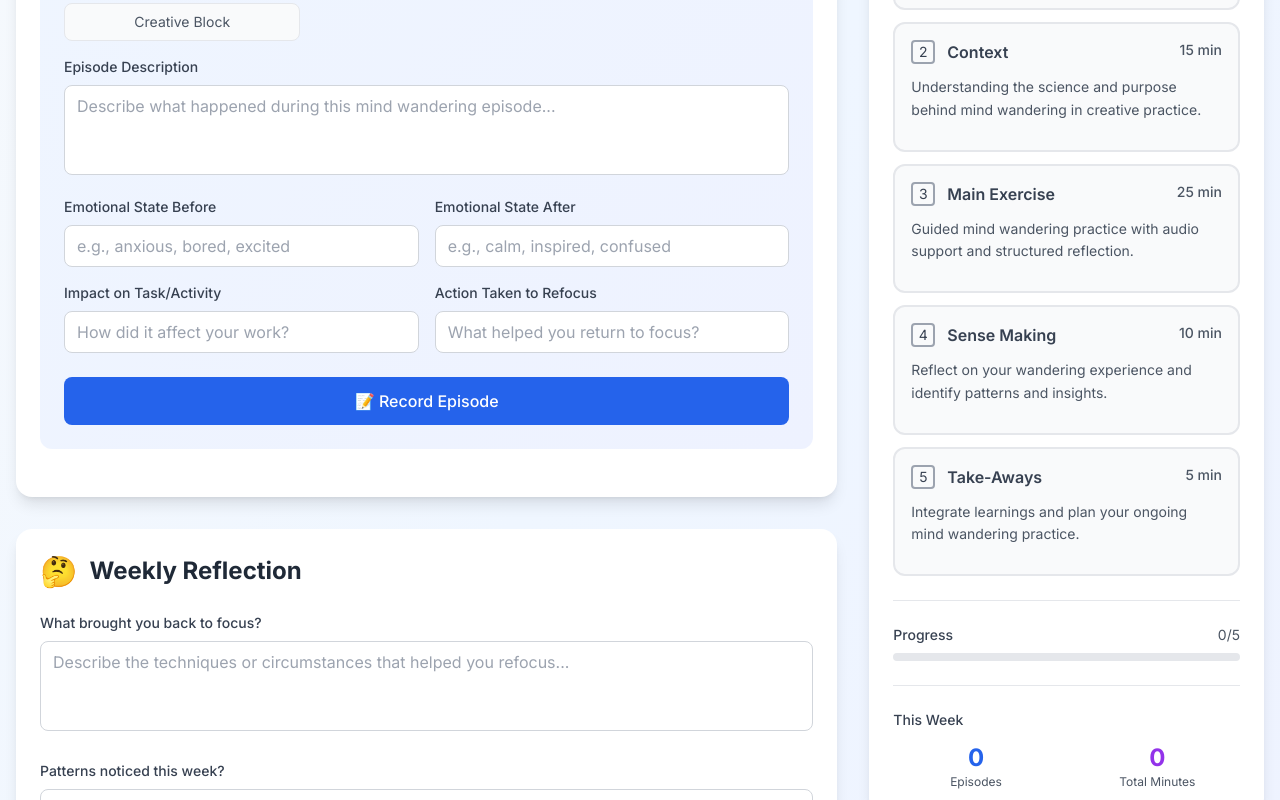
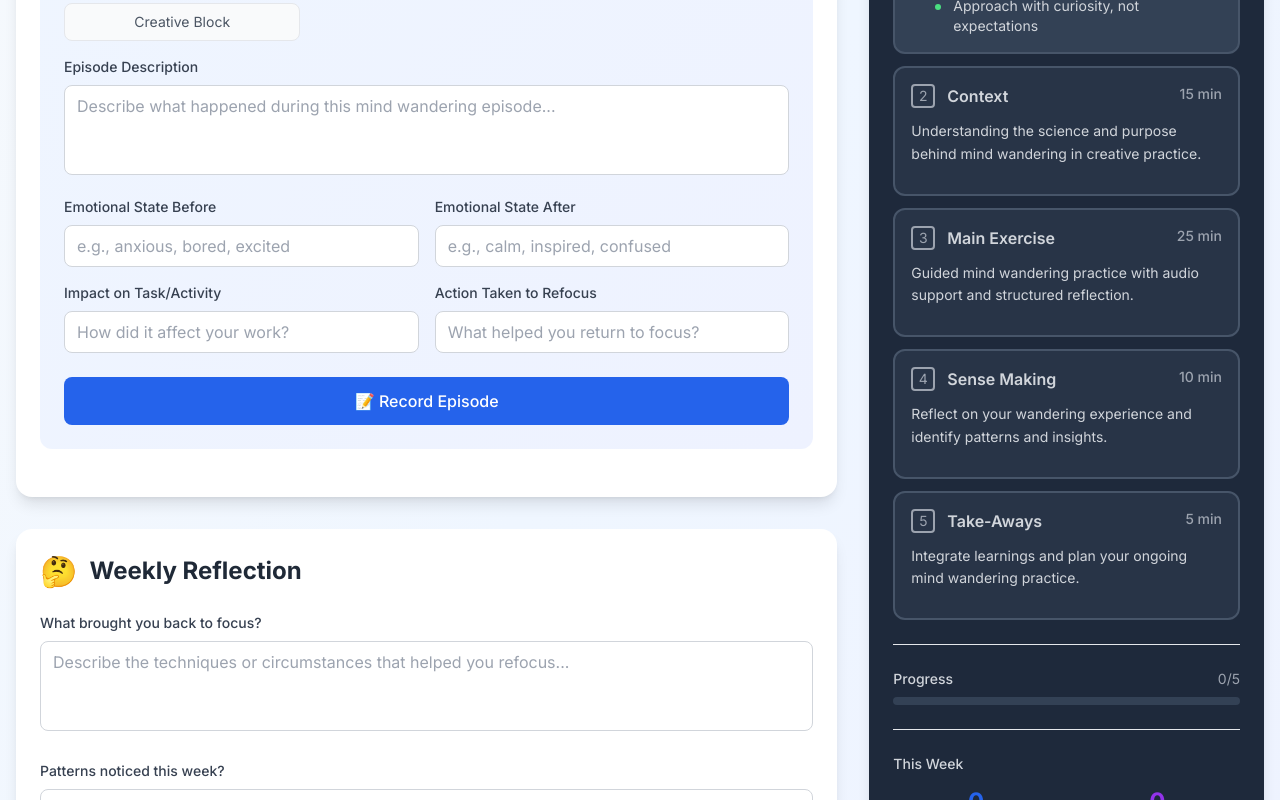
Before and after one commit to MartijnMesman/ConnectedCreativity, a Next.js app: page /course/week/2 in a window 1280 px wide. Shown: the part 640-1440 px from the top of the page. Built offline with nearby package versions, Linux system fonts and the light colour scheme.

Commit message:
Update Week 2 Anchoring Element to Match Reference Design

```diff
--- a/src/app/course/week/2/page.tsx
+++ b/src/app/course/week/2/page.tsx
@@ -457,16 +457,19 @@ export default function Week2Page() {
 
           {/* Session Components Sidebar */}
           <div className="lg:col-span-1">
-            <div className="bg-white rounded-2xl shadow-lg p-6 sticky top-8">
-              <h2 className="text-xl font-bold text-gray-800 mb-6">Session Components</h2>
+            <div className="bg-slate-800 rounded-2xl shadow-lg p-6 sticky top-8">
+              <h2 className="text-xl font-bold text-white mb-6">Session Components</h2>
+              <div className="text-gray-300 text-sm mb-6">0 of 5 completed</div>
               <div className="space-y-3">
                 {components.map((component) => (
                   <div
                     key={component.id}
                     className={`p-4 rounded-xl border-2 transition-all duration-200 ${
                       component.completed
-                        ? 'bg-green-50 border-green-300 text-green-800'
-                        : 'bg-gray-50 border-gray-200 text-gray-700 hover:bg-gray-100'
+                        ? 'bg-green-900/30 border-green-500 text-green-300'
+                        : component.id === 1
+                        ? 'bg-slate-700 border-slate-600 text-white'
+                        : 'bg-slate-700/50 border-slate-600 text-gray-300 hover:bg-slate-700'
                     }`}
                   >
                     <div className="flex items-start justify-between mb-3">
@@ -474,27 +477,19 @@ export default function Week2Page() {
                         <div className={`w-6 h-6 rounded border-2 flex items-center justify-center text-sm ${
                           component.completed
                             ? 'bg-green-500 border-green-500 text-white'
-                            : component.id === 1
-                            ? 'border-white text-white'
-                            : 'border-gray-400'
+                            : 'border-gray-400 text-gray-400'
                         }`}>
                           {component.completed ? '✓' : component.id}
                         </div>
                         <div>
-                          <h3 className={`font-semibold text-base ${
-                            component.id === 1 ? 'text-white' : ''
-                          }`}>{component.title}</h3>
+                          <h3 className="font-semibold text-base">{component.title}</h3>
                         </div>
                       </div>
-                      <span className={`text-sm font-medium ${
-                        component.id === 1 ? 'text-white' : 'text-gray-600'
-                      }`}>
+                      <span className="text-sm font-medium text-gray-400">
                         {component.duration}
                       </span>
                     </div>
-                    <p className={`text-sm leading-relaxed mb-3 ${
-                      component.id === 1 ? 'text-gray-300' : 'text-gray-600'
-                    }`}>
+                    <p className="text-sm leading-relaxed mb-3 text-gray-300">
                       {component.description}
                     </p>
 
@@ -505,12 +500,12 @@ export default function Week2Page() {
                           <div className="w-4 h-4 bg-green-500 rounded flex items-center justify-center">
                             <span className="text-white text-xs">✓</span>
                           </div>
-                          <p className="text-sm font-medium text-white">Your preparation checklist:</p>
+                          <p className="text-sm font-medium text-green-400">Your preparation checklist:</p>
                         </div>
                         <ul className="space-y-2 ml-6">
                           {component.content.checklist.map((item: string, index: number) => (
                             <li key={index} className="text-sm text-gray-300 flex items-start">
-                              <span className="w-1.5 h-1.5 bg-gray-400 rounded-full mt-2 mr-3 flex-shrink-0"></span>
+                              <span className="w-1.5 h-1.5 bg-green-400 rounded-full mt-2 mr-3 flex-shrink-0"></span>
                               {item}
                             </li>
                           ))}
@@ -524,10 +519,10 @@ export default function Week2Page() {
               {/* Progress Summary */}
               <div className="mt-6 pt-6 border-t border-gray-200">
                 <div className="flex items-center justify-between mb-2">
-                  <span className="text-sm font-medium text-gray-700">Progress</span>
-                  <span className="text-sm text-gray-600">{completedComponents}/{components.length}</span>
+                  <span className="text-sm font-medium text-gray-300">Progress</span>
+                  <span className="text-sm text-gray-400">{completedComponents}/{components.length}</span>
                 </div>
-                <div className="w-full bg-gray-200 rounded-full h-2">
+                <div className="w-full bg-slate-700 rounded-full h-2">
                   <div
                     className="bg-gradient-to-r from-blue-500 to-indigo-500 h-2 rounded-full transition-all duration-500"
                     style={{ width: `${(completedComponents / components.length) * 100}%` }}
@@ -537,17 +532,17 @@ export default function Week2Page() {
 
               {/* Quick Stats */}
               <div className="mt-6 pt-6 border-t border-gray-200">
-                <h3 className="text-sm font-medium text-gray-700 mb-3">This Week</h3>
+                <h3 className="text-sm font-medium text-gray-300 mb-3">This Week</h3>
                 <div className="grid grid-cols-2 gap-4">
                   <div className="text-center">
                     <div className="text-2xl font-bold text-blue-600">{episodes.length}</div>
-                    <div className="text-xs text-gray-600">Episodes</div>
+                    <div className="text-xs text-gray-400">Episodes</div>
                   </div>
                   <div className="text-center">
                     <div className="text-2xl font-bold text-purple-600">
                       {episodes.reduce((sum, ep) => sum + ep.duration, 0)}
                     </div>
-                    <div className="text-xs text-gray-600">Total Minutes</div>
+                    <div className="text-xs text-gray-400">Total Minutes</div>
                   </div>
                 </div>
               </div>
```
